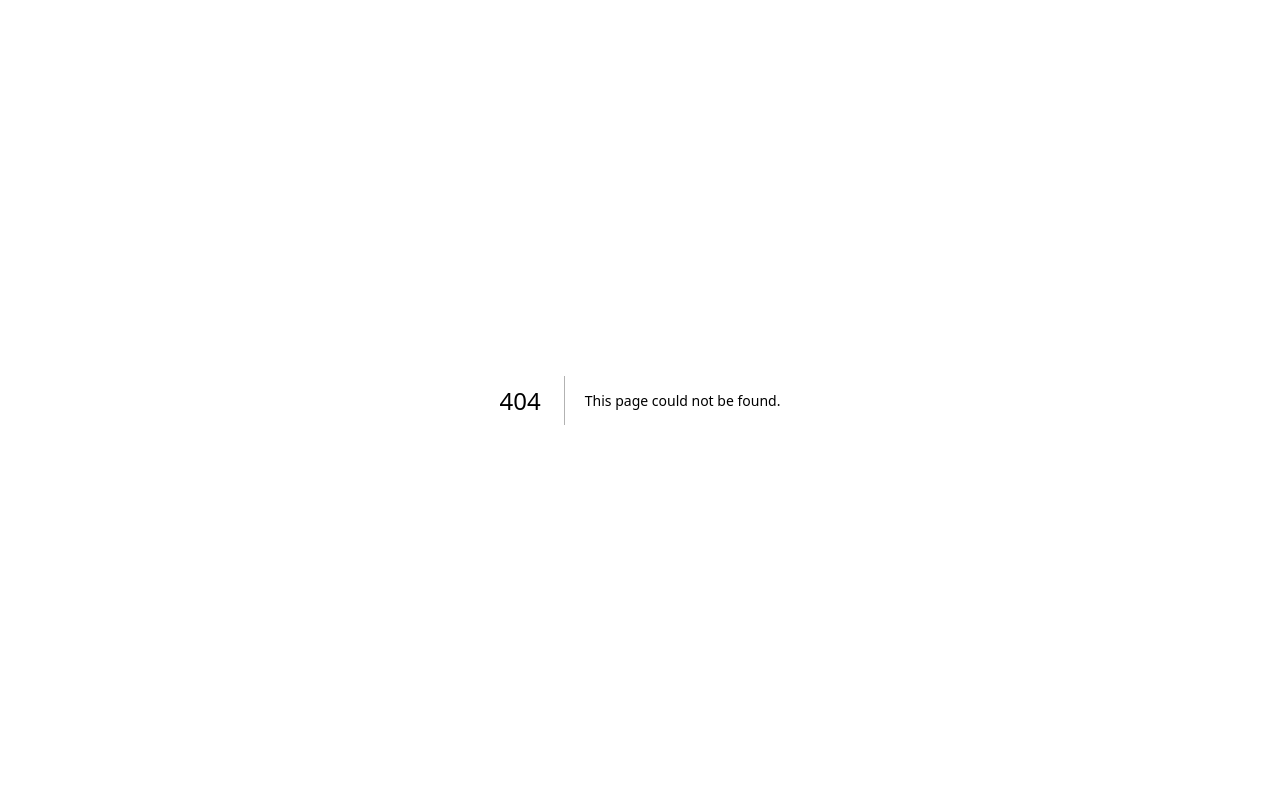
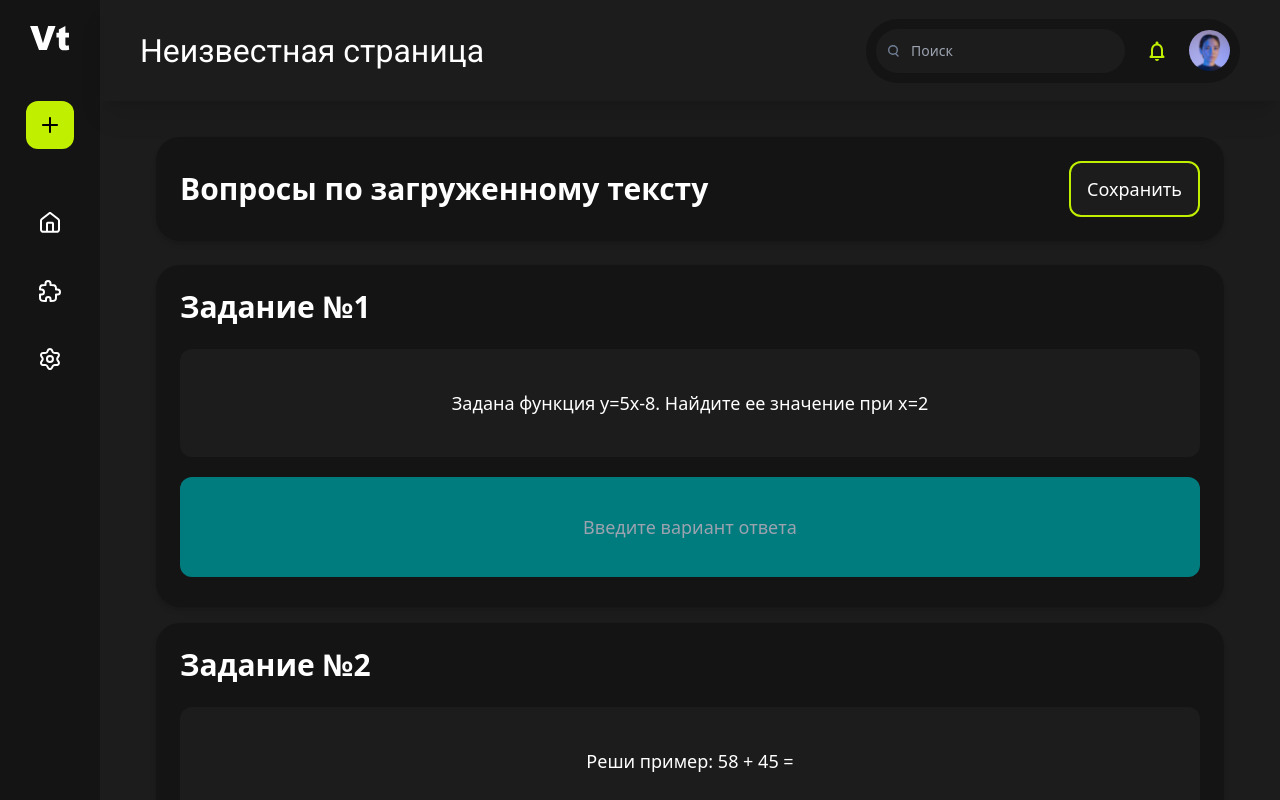
Before and after one commit to logickoff123/ProductValltest, a Next.js app: page /generate_questions in a window 1280 px wide. Before the commit this address had no page. Shown: the top 800 px of the page. Built offline with nearby package versions, Linux system fonts and the light colour scheme.

Commit message:
generate_questions (Страница, на которой отображаются вопросы, сгенерированные ИИ)

```diff
--- /dev/null
+++ b/src/app/generate_questions/layout.tsx
@@ -0,0 +1,26 @@
+import { TopHeader } from "@/components/topHeaderMain";
+import { LeftHeader } from "@/components/leftHeaderMain";
+
+export default function RootLayout({ children }: { children: React.ReactNode }) {
+    return (
+        <div className="w-full h-full flex">
+            {/* Левый хедер */}
+            <aside className="fixed left-0 top-0 h-screen w-[100px] bg-secondaryBackground p-[26px] hidden md:block">
+                <LeftHeader />
+            </aside>
+
+            {/* Главный контейнер */}
+            <div className="flex flex-col flex-1 h-full min-w-0 ml-[100px]">
+                {/* Верхний хедер */}
+                <header className=" shadow-xl z-50 fixed left-[100px] w-[calc(100vw-100px)] shrink-0 bg-mainBackground py-5 px-10">
+                    <TopHeader />
+                </header>
+
+                {/* Основной контент */}
+                <main className=" px-10 flex-1 bg-mainBackground min-w-0 mt-[121px]">
+                    {children}
+                </main>
+            </div>
+        </div>
+    );
+}
--- /dev/null
+++ b/src/app/generate_questions/page.tsx
@@ -0,0 +1,8 @@
+import { TasksPage } from "@/containers/generate_questions"
+export default function CreateTest() {
+  return(
+    <div className="w-full h-full">
+        <TasksPage/>
+    </div>
+  )
+}
--- /dev/null
+++ b/src/components/generate_questions/QuestionForm/index.tsx
@@ -0,0 +1,35 @@
+'use client';
+
+import { useState } from 'react';
+
+interface QuestionFormProps {
+  taskNumber: number;
+  question: string;
+}
+
+export const QuestionForm: React.FC<QuestionFormProps> = ({ taskNumber, question }) => {
+  const [answer, setAnswer] = useState('');
+
+  // Обработчик изменения текста в textarea
+  const handleInputChange = (e: React.ChangeEvent<HTMLTextAreaElement>) => {
+    e.target.style.height = 'auto';
+    e.target.style.height = `${e.target.scrollHeight}px`;
+    setAnswer(e.target.value);
+  };
+
+  return (
+    <div className="bg-[#141415] p-6 rounded-[24px] shadow-md mb-4 relative">
+      <h2 className="text-3xl text-white font-bold mb-6">Задание №{taskNumber}</h2>
+      <p className="bg-[#1C1C1D] p-10 rounded-[12px] w-full min-h-[100px] mb-5 text-white resize-none overflow-hidden text-center text-lg focus:outline-none focus:ring-1 focus:ring-[rgba(193,239,0,1)] focus:border-transparent">
+        {question}
+      </p>
+      <textarea
+        value={answer}
+        onChange={handleInputChange}
+        className="bg-[#007C7F] p-9 rounded-[12px] w-full min-h-[100px] flex-grow text-white resize-none overflow-hidden text-center text-lg focus:outline-none focus:ring-2 focus:ring-[rgba(193,239,0,1)] focus:border-transparent"
+        placeholder="Введите вариант ответа"
+        rows={1}
+      />
+    </div>
+  );
+};
--- /dev/null
+++ b/src/components/generate_questions/SaveTest/index.tsx
@@ -0,0 +1,25 @@
+'use client';
+
+export const SaveTest: React.FC = () => {
+  return (
+    <div className="bg-[#141415] p-6 rounded-[24px] shadow-md mb-6">
+      <div className="flex items-center justify-between">
+      <h1 className="text-3xl text-white font-bold hidden lg:block">Вопросы по загруженному тексту</h1>
+      <h1 className="text-3xl text-white font-bold block lg:hidden">Вопросы</h1>
+        <button
+          type="button"
+          className="bg-[#1C1C1D] text-white text-lg px-4 py-3 rounded-[12px] border-2 border-[rgba(193,239,0,1)] hover:bg-[rgba(193,239,0,1)] hover:text-black transition duration-200 items-center justify-center hover:scale-105 transform hidden sm:inline-flex"
+        >
+          Сохранить
+        </button>
+
+        <button
+          type="button"
+          className="group bg-[#1C1C1D] p-3 rounded-[12px] border-2 border-[rgba(193,239,0,1)] hover:bg-[rgba(193,239,0,1)] transition duration-200 items-center justify-center hover:scale-105 transform inline-flex sm:hidden"
+        >
+          <img src="./setup_test_alone/download.svg" alt="Save Icon" className="h-6 w-6 transition duration-200 group-hover:filter group-hover:invert"/>
+        </button>
+      </div>
+    </div>
+  );
+};
--- /dev/null
+++ b/src/containers/generate_questions/index.tsx
@@ -0,0 +1,45 @@
+'use client';
+
+import { SaveTest } from '@/components/generate_questions/SaveTest';
+import { QuestionForm } from '@/components/generate_questions/QuestionForm';
+import { useEffect, useState } from 'react';
+
+interface Task {
+  question: string;
+}
+
+const mockTasks: Task[] = [
+  {
+    question: 'Задана функция y=5x-8. Найдите ее значение при x=2',
+  },
+  {
+    question: 'Реши пример: 58 + 45 = ',
+  },
+];
+
+export const TasksPage = () => {
+  const [tasks, setTasks] = useState<Task[]>([]);
+
+  useEffect(() => {
+    const fetchTasks = async () => {
+      setTasks(mockTasks);
+    };
+
+    fetchTasks();
+  }, []);
+
+  return (
+    <div className="p-4">
+      <SaveTest />
+      <div className="space-y-4">
+        {tasks.map((task, index) => (
+          <QuestionForm
+            key={index}
+            taskNumber={index + 1}
+            question={task.question}
+          />
+        ))}
+      </div>
+    </div>
+  );
+};
```
